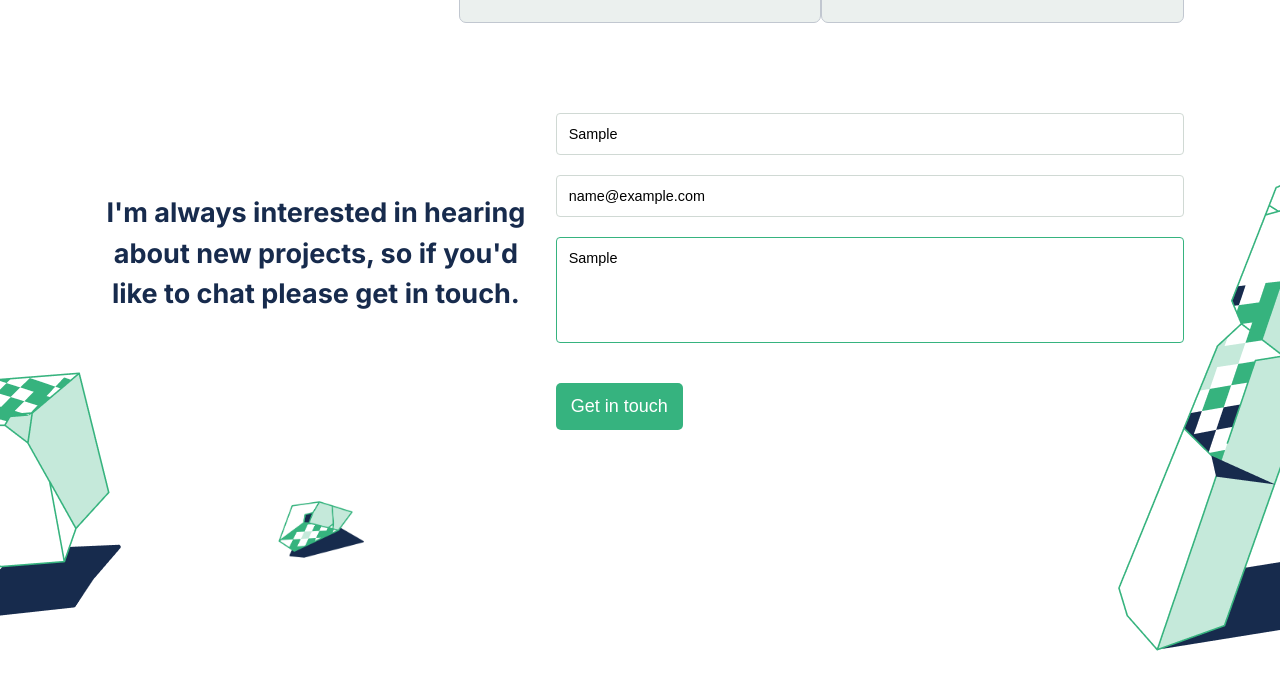
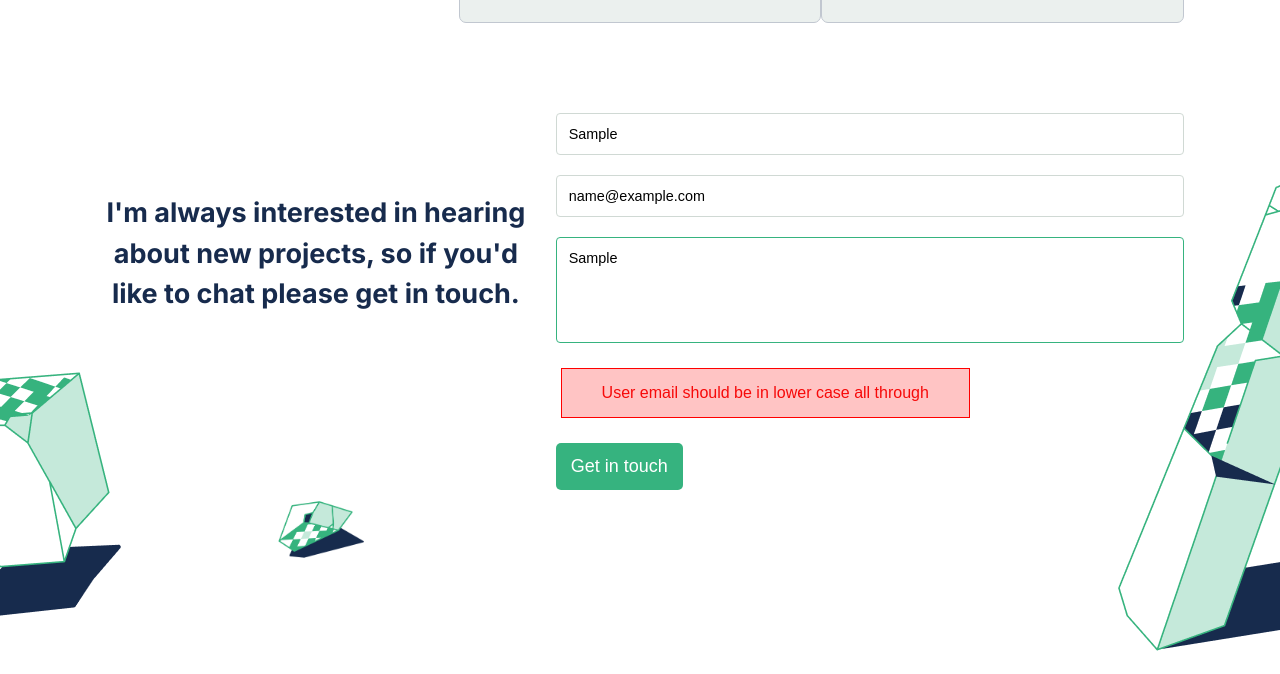
Before and after one commit to abdulhamiid/portfolio, a website: page index.html in a window 1280 px wide. Both pictures are taken after typing "Sample", "name@example.com", "Sample" into the empty fields and a click on the button "Get in touch". Shown: the part 2670-3344 px from the top of the page. Drawn offline with nearby package versions, Linux system fonts and the light colour scheme.

Commit message:
Add styling to the error message

```diff
--- a/index.html
+++ b/index.html
@@ -216,6 +216,7 @@
           <input name="full-name" id="name" type="text" minlength="3" maxlength="30" placeholder="Full name" class="stretch" required>
           <input type="email" id="mail" name="email" placeholder="Email address" class="stretch" required>
           <textarea name="message" maxlength="500" rows="5" class="stretch" placeholder="Enter text here" required></textarea>
+          <small id="message"></small>
           <button type="submit" class="btn-bg-green">Get in touch</button>
         </form>
         <ul class="social-media flex">
--- a/style.css
+++ b/style.css
@@ -445,6 +445,16 @@ footer .hr {
 .blur {
   filter: blur(4px);
 }
+.error {
+  margin: 5px;
+  width: 60%;
+  padding: 15px;
+  font-size: 16px;
+  color: rgb(247, 9, 9);
+  background-color: rgba(255, 108, 108, 0.4);
+  border: 1px solid red;
+}
+
 
 @media only screen and (min-width: 768px) {
   /* Design for desktop: */
```
